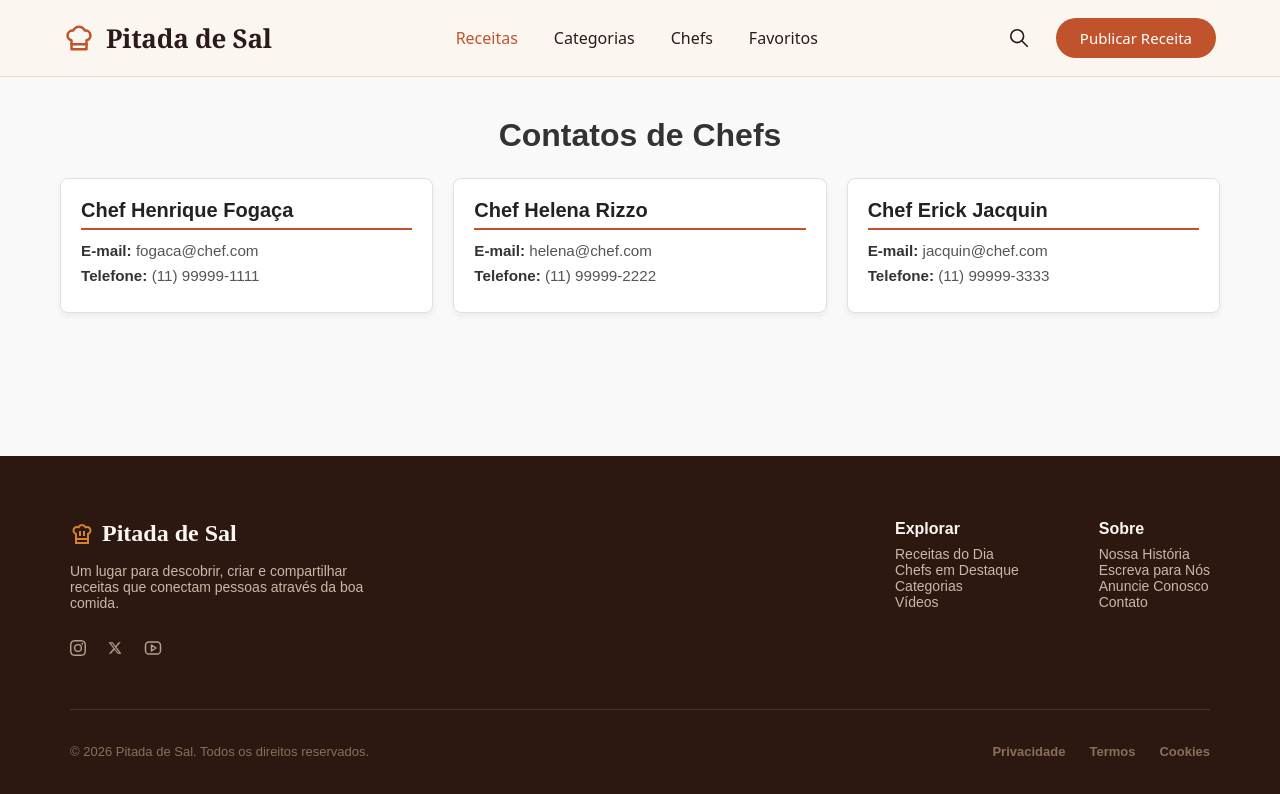
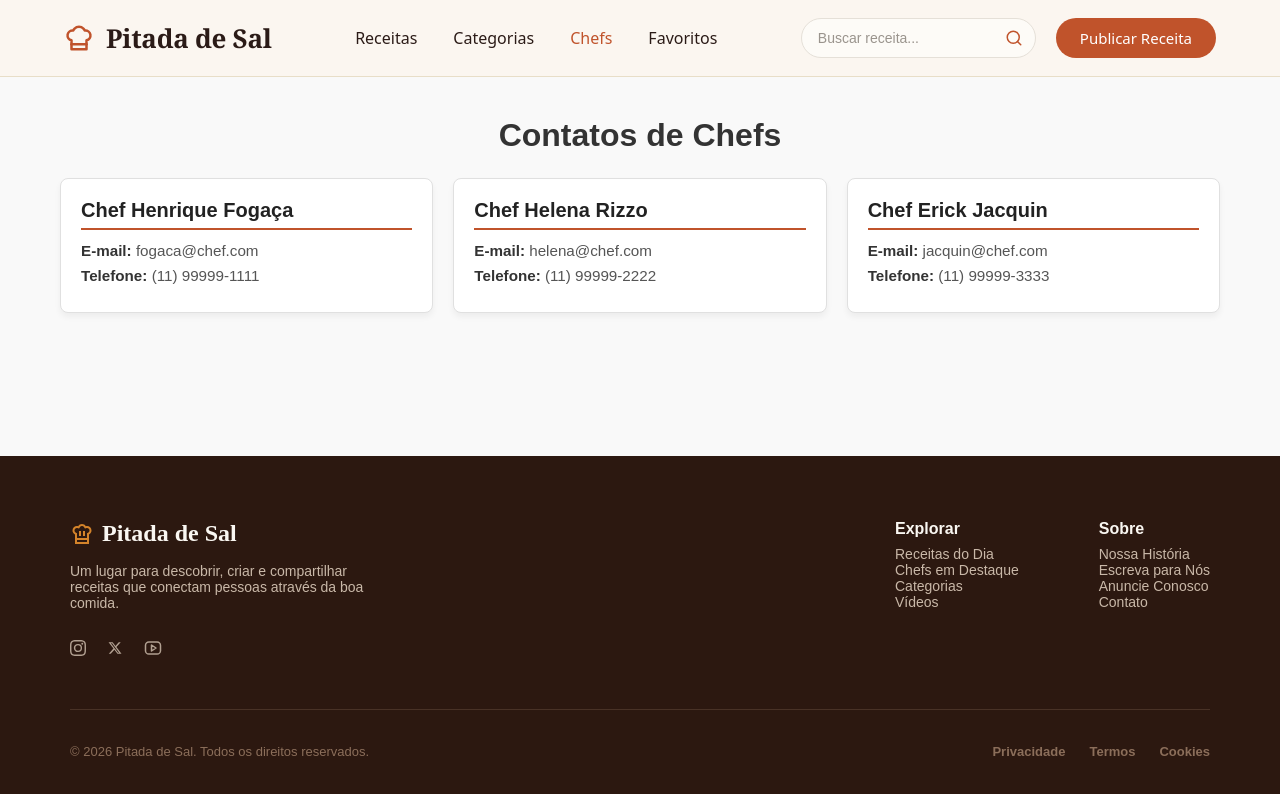
Before and after one commit to JovemProgramadora74/projeto_integrador_frontend, a React (Vite) app: page /meus-chefes in a window 1280 px wide. Shown: the top 794 px of the page. Built offline with nearby package versions, Linux system fonts and the light colour scheme; a web font is replaced by a local one.

Commit message:
adiciona função nos botões do site
- falta categorias existir
- falta o search bar

```diff
--- a/src/components/CardDestaqueChef/CardDestaqueChef.jsx
+++ b/src/components/CardDestaqueChef/CardDestaqueChef.jsx
@@ -1,16 +1,23 @@
+import { useNavigate } from "react-router-dom";
 import "./CardDestaqueChef.css";
-import {Leaf} from "lucide-react";
+import { Leaf } from "lucide-react";
 
 function ChefDestaqueCard(props) {
+    const navigate = useNavigate();
+
+    const handleVerReceita = () => {
+        const receitaId = props.id || 1;
+        navigate(`/receitas/${receitaId}`);
+    };
+
     return (
         <section className="chef-destaque-card">
             <div className="chef-destaque-card-image-container">
-            <img
-                className="chef-destaque-card-img"
-                src={props.imagem}
-                alt="Mesa preparada"
-
-            />
+                <img
+                    className="chef-destaque-card-img"
+                    src={props.imagem}
+                    alt="Mesa preparada"
+                />
             </div>
 
             <div className="chef-destaque-card-content">
@@ -38,7 +45,11 @@ function ChefDestaqueCard(props) {
                     15 anos de experiência na gastronomia
                 </p>
 
-                <button className="chef-destaque-botao-receita">
+                {/* 3. Adicionar o onClick chamando a função */}
+                <button
+                    className="chef-destaque-botao-receita"
+                    onClick={handleVerReceita}
+                >
                     Ver receita completa <span className="arrow">→</span>
                 </button>
 
--- a/src/components/Header/Button.jsx
+++ b/src/components/Header/Button.jsx
@@ -1,8 +1,8 @@
 import './Button.css';
 
-export default function Button({ text }) {
+export default function Button({ text, onClick }) {
     return (
-        <button type="button" className="btn-publicar">
+        <button className="btn-publicar" onClick={onClick}>
             {text}
         </button>
     );
--- a/src/components/Header/Header.jsx
+++ b/src/components/Header/Header.jsx
@@ -1,3 +1,4 @@
+import { useNavigate } from 'react-router-dom';
 import Logo from './Logo';
 import NavLinks from './NavLinks';
 import SearchBar from './SearchBar';
@@ -5,16 +6,23 @@ import Button from './Button';
 import './Header.css';
 
 export default function Header() {
+    const navigate = useNavigate();
+
     return (
         <header className="header-bg">
             <div className="header-content">
-                <Logo />
+                <div style={{ cursor: 'pointer' }} onClick={() => navigate('/')}>
+                    <Logo />
+                </div>
 
                 <NavLinks />
 
                 <div className="header-right-actions">
                     <SearchBar />
-                    <Button text="Publicar Receita" />
+                    <Button
+                        text="Publicar Receita"
+                        onClick={() => navigate('/cria-chef')}
+                    />
                 </div>
             </div>
         </header>
--- a/src/components/Header/NavLinks.jsx
+++ b/src/components/Header/NavLinks.jsx
@@ -1,21 +1,33 @@
-import { useState } from 'react';
+import { Link, useLocation } from 'react-router-dom';
 import './NavLinks.css';
 
 export default function NavLinks() {
-    const [activeLink, setActiveLink] = useState('Receitas');
-    const links = ['Receitas', 'Categorias', 'Chefs', 'Favoritos'];
+    const location = useLocation();
+
+    // Categorias incluídas com rota pendente ('#')
+    const navItems = [
+        { label: 'Receitas', path: '/' },
+        { label: 'Categorias', path: '#' },
+        { label: 'Chefs', path: '/meus-chefes' },
+        { label: 'Favoritos', path: '/receitas/favoritas' },
+    ];
 
     return (
         <nav className="nav-container">
-            {links.map((link) => (
-                <a
-                    key={link}
-                    href={`#${link.toLowerCase()}`}
-                    className={`header-nav-item ${activeLink === link ? 'active' : ''}`}
-                    onClick={() => setActiveLink(link)}
+            {navItems.map((item) => (
+                <Link
+                    key={item.label}
+                    to={item.path}
+                    className={`header-nav-item ${location.pathname === item.path ? 'active' : ''}`}
+                    onClick={(e) => {
+                        // Evita o comportamento padrão se a rota ainda for '#'
+                        if (item.path === '#') {
+                            e.preventDefault();
+                        }
+                    }}
                 >
-                    {link}
-                </a>
+                    {item.label}
+                </Link>
             ))}
         </nav>
     );
--- a/src/components/Header/SearchBar.css
+++ b/src/components/Header/SearchBar.css
@@ -1,20 +1,48 @@
-.search-btn {
+.search-bar-container {
+    display: flex;
+    align-items: center;
+    background-color: #FDFBF7;
+    border: 1px solid #E5E0D8;
+    border-radius: 9999px;
+    padding: 4px 6px 4px 16px;
+    transition: all 0.2s ease;
+    max-width: 300px;
+    width: 100%;
+}
+
+.search-bar-container:focus-within {
+    border-color: #C0532B;
+    box-shadow: 0 0 0 3px rgba(192, 83, 43, 0.15);
+}
+
+.search-input {
+    border: none;
+    background: transparent;
+    outline: none;
+    font-family: inherit;
+    font-size: 14px;
+    color: #333333;
+    width: 100%;
+}
+
+.search-input::placeholder {
+    color: #9A948D;
+}
+
+.search-button {
     background: transparent;
     border: none;
-    cursor: pointer;
-    color: #2B1B17;
     display: flex;
     align-items: center;
     justify-content: center;
     padding: 6px;
-    transition: color 0.2s ease;
+    border-radius: 50%;
+    color: #C0532B;
+    cursor: pointer;
+    transition: background-color 0.2s ease, color 0.2s ease;
 }
 
-.search-btn:hover {
-    color: #C0532B;
+.search-button:hover {
+    background-color: #F2EBE1;
+    color: #A34220;
 }
-
-.search-icon {
-    width: 22px;
-    height: 22px;
-}
--- a/src/components/Header/SearchBar.jsx
+++ b/src/components/Header/SearchBar.jsx
@@ -1,11 +1,44 @@
+import { useState } from 'react';
+import { useNavigate } from 'react-router-dom';
 import './SearchBar.css';
 
 export default function SearchBar() {
+    const [termoBusca, setTermoBusca] = useState('');
+    const navigate = useNavigate();
+
+    const handleSearch = (event) => {
+        event.preventDefault();
+
+        if (!termoBusca.trim()) return;
+
+        navigate(`/receitas?busca=${encodeURIComponent(termoBusca.trim())}`);
+    };
+
     return (
-        <button className="search-btn" aria-label="Buscar">
-            <svg className="search-icon" xmlns="http://www.w3.org/2000/svg" fill="none" viewBox="0 0 24 24" stroke="currentColor">
-                <path strokeLinecap="round" strokeLinejoin="round" strokeWidth={1.8} d="M21 21l-6-6m2-5a7 7 0 11-14 0 7 7 0 0114 0z" />
-            </svg>
-        </button>
+        <form className="search-bar-container" onSubmit={handleSearch}>
+            <input
+                type="text"
+                placeholder="Buscar receita..."
+                value={termoBusca}
+                onChange={(e) => setTermoBusca(e.target.value)}
+                className="search-input"
+            />
+            <button type="submit" className="search-button" aria-label="Buscar">
+                <svg
+                    xmlns="http://www.w3.org/2000/svg"
+                    width="18"
+                    height="18"
+                    viewBox="0 0 24 24"
+                    fill="none"
+                    stroke="currentColor"
+                    strokeWidth="2"
+                    strokeLinecap="round"
+                    strokeLinejoin="round"
+                >
+                    <circle cx="11" cy="11" r="8" />
+                    <line x1="21" y1="21" x2="16.65" y2="16.65" />
+                </svg>
+            </button>
+        </form>
     );
 }
--- a/src/components/Hero/HeroRecipeCard.jsx
+++ b/src/components/Hero/HeroRecipeCard.jsx
@@ -1,6 +1,9 @@
-import NutritionalBar from './NutritionalBar'
+import { useNavigate } from 'react-router-dom';
+import NutritionalBar from './NutritionalBar';
 
 function HeroRecipeCard() {
+    const navigate = useNavigate();
+
     return (
         <div className="hero-recipe-card">
             <img
@@ -39,7 +42,11 @@ function HeroRecipeCard() {
                 <NutritionalBar label="Proteína" value={42} color="#A14A2C"/>
                 <NutritionalBar label="Carboidratos" value={38} color="#D4A373"/>
                 <NutritionalBar label="Gorduras" value={20} color="#606C38"/>
-                <button className="btn-card-info">
+
+                <button
+                    className="btn-card-info"
+                    onClick={() => navigate('/categorias')}
+                >
                     Ver receita
                 </button>
             </div>
@@ -47,4 +54,4 @@ function HeroRecipeCard() {
     )
 }
 
-export default HeroRecipeCard
+export default HeroRecipeCard;
--- a/src/main.jsx
+++ b/src/main.jsx
@@ -17,10 +17,10 @@ createRoot(document.getElementById('root')).render(<StrictMode>
             <Route path='/' element={<Index/>}/>
             <Route path='/login' element={<Login/>}/>
             <Route path='/cadastro' element={<Cadastro/>}/>
-            <Route path="/cria-chef" element={<CriaChef/>}/>
+            <Route path='/cria-chef' element={<CriaChef/>}/>
             <Route path='/meus-chefes' element={<ListagemChefs/>}/>
             <Route path='/receitas/:id' element={<ReceitaCompleta/>}/>
-            <Route path="/receitas/favoritas" element={<ReceitasFavoritas />} />
+            <Route path='/receitas/favoritas' element={<ReceitasFavoritas/>}/>
         </Routes>
     </BrowserRouter>
 </StrictMode>);
```
